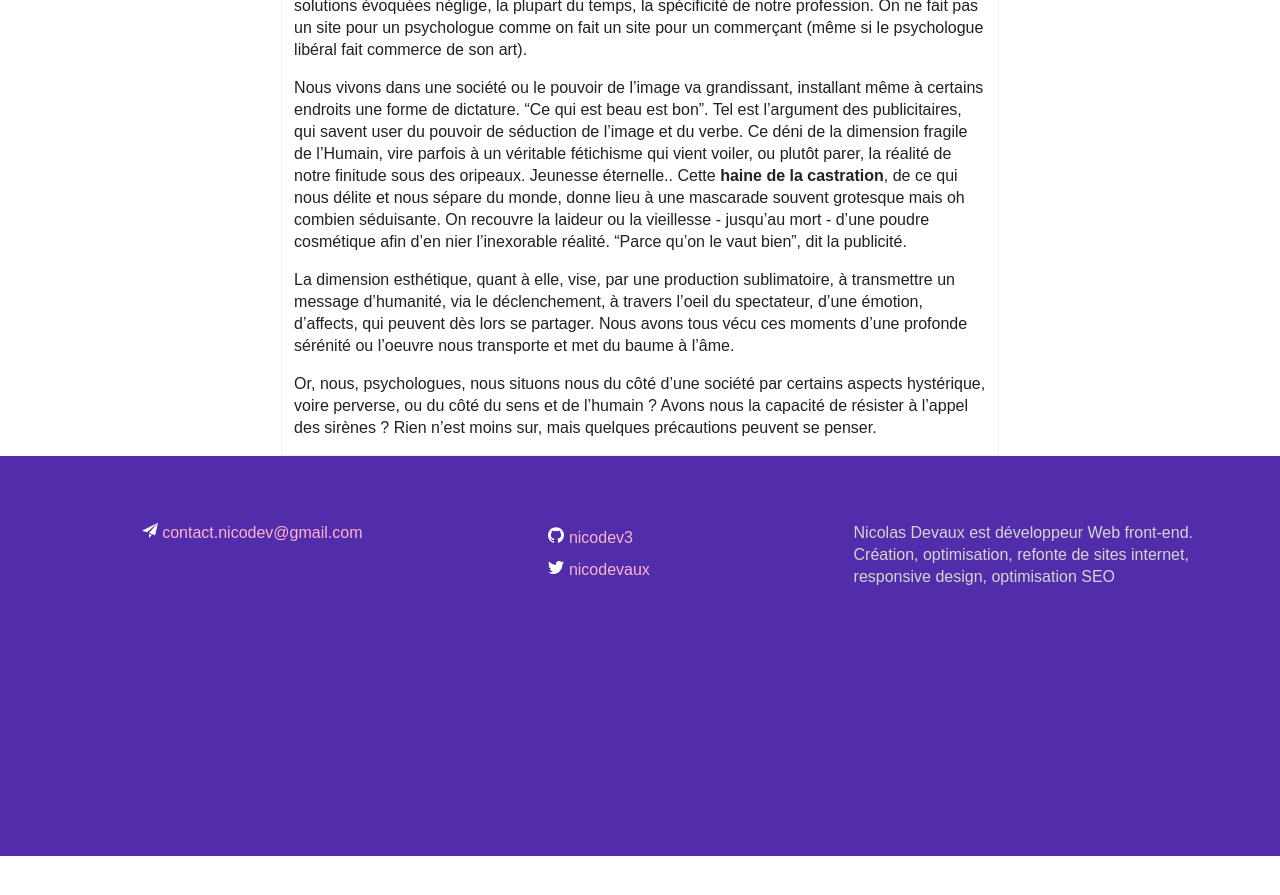
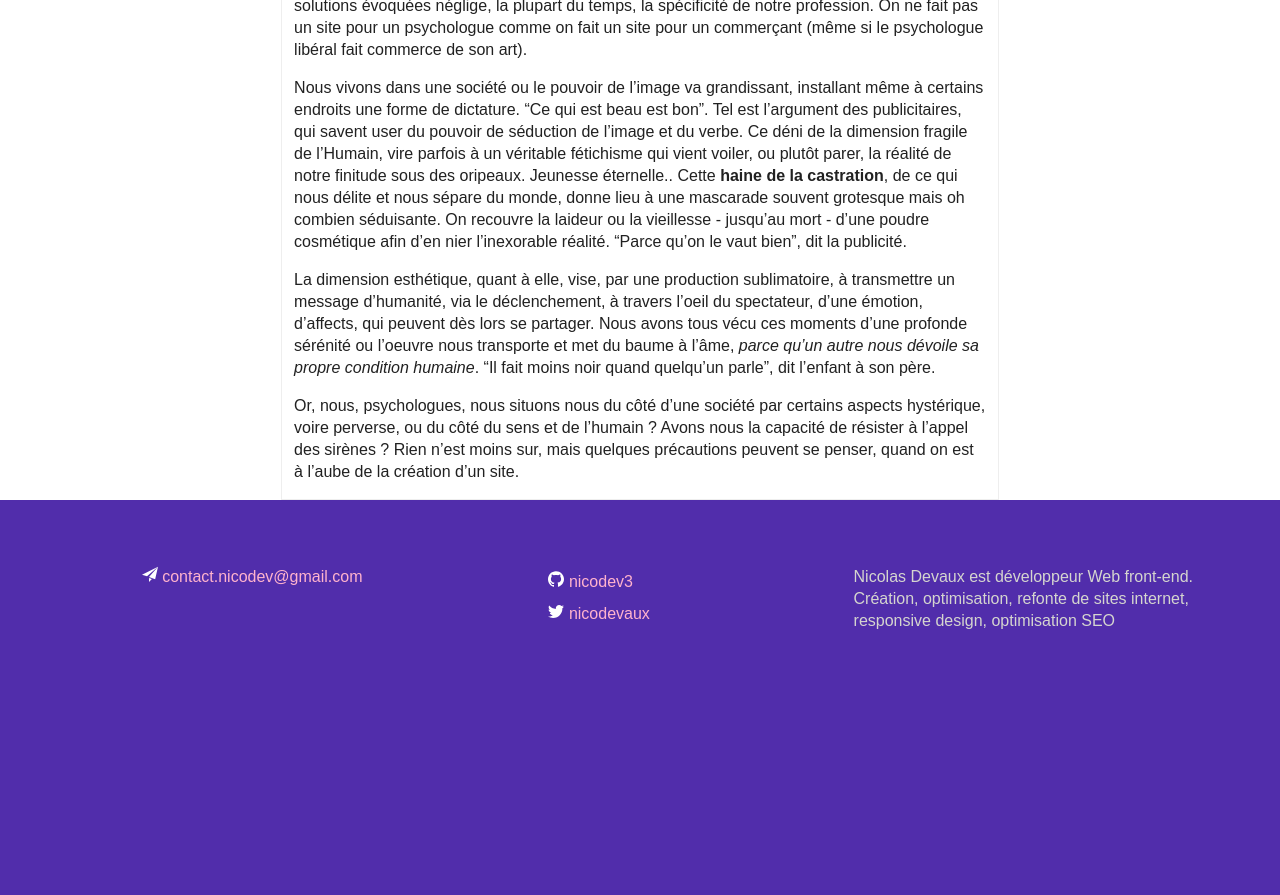
Before and after one commit to nicodev3/nicodev3.github.io, a Jekyll site: the page built from _posts/2016-09-05-site-internet-psychologues.md, in a window 1280 px wide and 900 px high, scrolled down 1637 px. Shown: the top 895 px of the window. Built offline with Jekyll 4.4.1, drawn with Linux system fonts in a browser that asks for light colours; nearby versions of some CDN libraries; comment, search, counter and statistics services are not loaded; before the commit the page ends 2493 px from its top, so only the background shows below that.

Commit message:
Update 2016-09-05-site-internet-psychologues.md

```diff
--- a/_posts/2016-09-05-site-internet-psychologues.md
+++ b/_posts/2016-09-05-site-internet-psychologues.md
@@ -34,6 +34,6 @@ De nos jours, quand on veut réaliser un site internet, plusieurs choix s'offren
 
 Nous vivons dans une société ou le pouvoir de l'image va grandissant, installant même à certains endroits une forme de dictature. "Ce qui est beau est bon". Tel est l'argument des publicitaires, qui savent user du pouvoir de séduction de l'image et du verbe. Ce déni de la dimension fragile de l'Humain, vire parfois à un véritable fétichisme qui vient voiler, ou plutôt parer, la réalité de notre finitude sous des oripeaux. Jeunesse éternelle.. Cette **haine de la castration**, de ce qui nous délite et nous sépare du monde, donne lieu à une mascarade souvent grotesque mais oh combien séduisante. On recouvre la laideur ou la vieillesse - jusqu'au mort - d'une poudre cosmétique afin d'en nier l'inexorable réalité. "Parce qu'on le vaut bien", dit la publicité.
 
-La dimension esthétique, quant à elle, vise, par une production sublimatoire, à transmettre un message d'humanité, via le déclenchement, à travers l'oeil du spectateur, d'une émotion, d'affects, qui peuvent dès lors se partager. Nous avons tous vécu ces moments d'une profonde sérénité ou l'oeuvre nous transporte et met du baume à l'âme.
+La dimension esthétique, quant à elle, vise, par une production sublimatoire, à transmettre un message d'humanité, via le déclenchement, à travers l'oeil du spectateur, d'une émotion, d'affects, qui peuvent dès lors se partager. Nous avons tous vécu ces moments d'une profonde sérénité ou l'oeuvre nous transporte et met du baume à l'âme, *parce qu'un autre nous dévoile sa propre condition humaine*. "Il fait moins noir quand quelqu'un parle", dit l'enfant à son père.
 
-Or, nous, psychologues, nous situons nous du côté d'une société par certains aspects hystérique, voire perverse, ou du côté du sens et de l'humain&nbsp;? Avons nous la capacité de résister à l'appel des sirènes&nbsp;? Rien n'est moins sur, mais quelques précautions peuvent se penser.
+Or, nous, psychologues, nous situons nous du côté d'une société par certains aspects hystérique, voire perverse, ou du côté du sens et de l'humain&nbsp;? Avons nous la capacité de résister à l'appel des sirènes&nbsp;? Rien n'est moins sur, mais quelques précautions peuvent se penser, quand on est à l'aube de la création d'un site.
```
